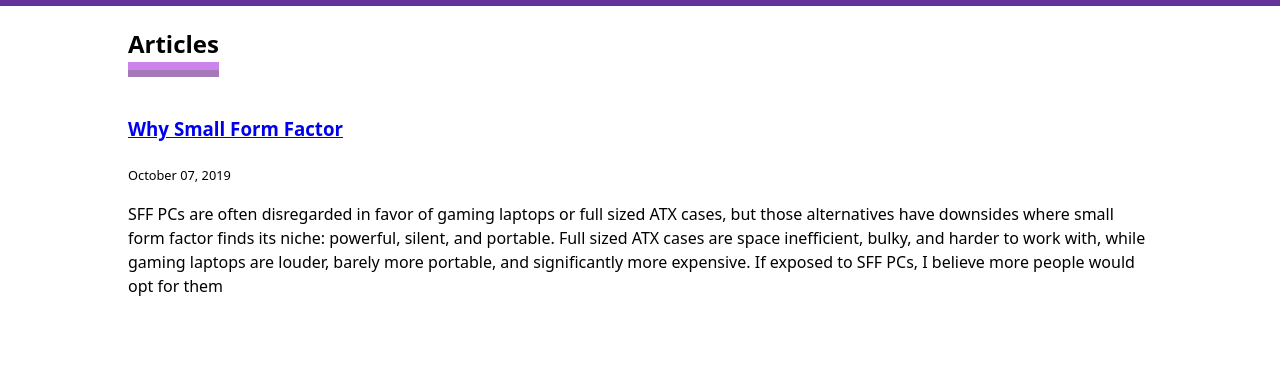
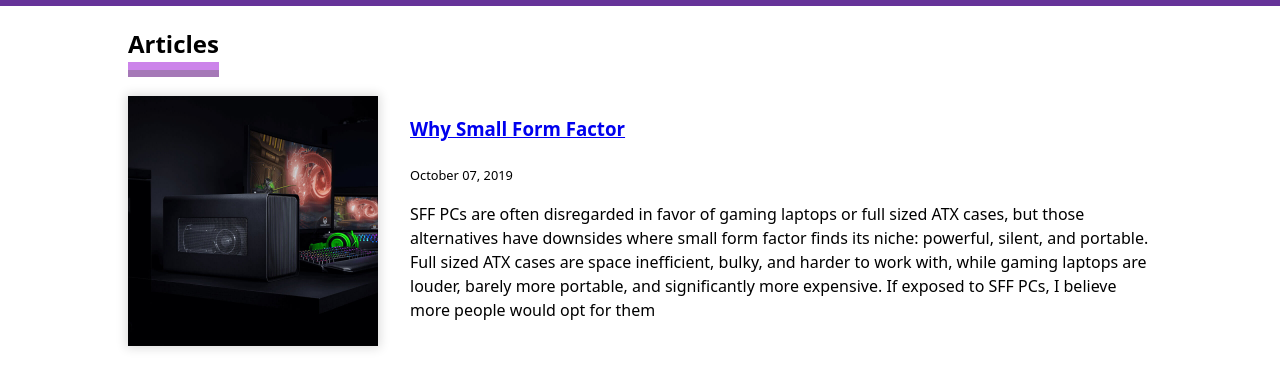
Before and after one commit to nickbabcock/sff.life, a Gatsby site: page / in a window 1280 px wide. Shown: the part 76-464 px from the top of the page. Built offline with nearby package versions, Linux system fonts and the light colour scheme; Gatsby itself is replaced by a stand-in of ours.

Commit message:
Add article thumbnail

```diff
--- a/content/blog/why-small-form-factor/index.md
+++ b/content/blog/why-small-form-factor/index.md
@@ -1,6 +1,7 @@
 ---
 title: Why Small Form Factor
 date: "2019-10-07"
+thumbnail: razer-core-x.jpg
 description: "SFF PCs are often disregarded in favor of gaming laptops or full sized ATX cases, but those alternatives have downsides where small form factor finds its niche: powerful, silent, and portable. Full sized ATX cases are space inefficient, bulky, and harder to work with, while gaming laptops are louder, barely more portable, and significantly more expensive. If exposed to SFF PCs, I believe more people would opt for them"
 ---
 
--- a/src/pages/index.js
+++ b/src/pages/index.js
@@ -1,5 +1,6 @@
 import React from "react";
 import { Link, graphql } from "gatsby";
+import Image from "gatsby-image"
 
 import Layout from "../components/layout";
 import SEO from "../components/seo";
@@ -17,7 +18,11 @@ class BlogIndex extends React.Component {
         {posts.map(({ node }) => {
           const title = node.frontmatter.title || node.fields.slug;
           return (
-            <article key={node.fields.slug}>
+            <article className="excerpt" key={node.fields.slug}>
+              <div className="excerpt-thumbnail">
+                <Image className="shadow-image" fixed={node.frontmatter.thumbnail.childImageSharp.fixed}/>
+              </div>
+              <div className="summary">
               <header>
                 <h3>
                   <Link style={{ boxShadow: `none` }} to={node.fields.slug}>
@@ -33,6 +38,7 @@ class BlogIndex extends React.Component {
                   }}
                 />
               </section>
+            </div>
             </article>
           );
         })}
@@ -59,6 +65,13 @@ export const pageQuery = graphql`
           }
           frontmatter {
             date(formatString: "MMMM DD, YYYY")
+            thumbnail {
+              childImageSharp {
+                fixed(width: 250, height: 250, quality: 90) {
+                  ...GatsbyImageSharpFixed
+                }
+              }
+            }
             title
             description
           }
--- a/src/styles/global.css
+++ b/src/styles/global.css
@@ -4,6 +4,29 @@
 
 :root {
   --header-color: #663399;
+}
+
+
+.excerpt {
+    display: grid;
+    grid-template-areas: "thumb summary";
+    grid-column-gap: 2em;
+}
+
+@media (max-width: 760px) {
+    .excerpt {
+        grid-template-areas: "thumb"
+                             "summary";
+    }
+}
+
+.excerpt-thumbnail {
+    grid-area: thumb;
+    justify-self: center;
+}
+
+.excerpt-summary {
+    grid-area: summary;
 }
 
 .layout {
@@ -57,7 +80,8 @@ h2 {
     display: inline-block;
 }
 
-.gatsby-resp-image-wrapper {
+.gatsby-resp-image-wrapper,
+.shadow-image {
     box-shadow: #ddd 0px 0px 10px 2px;
 }
 
```
